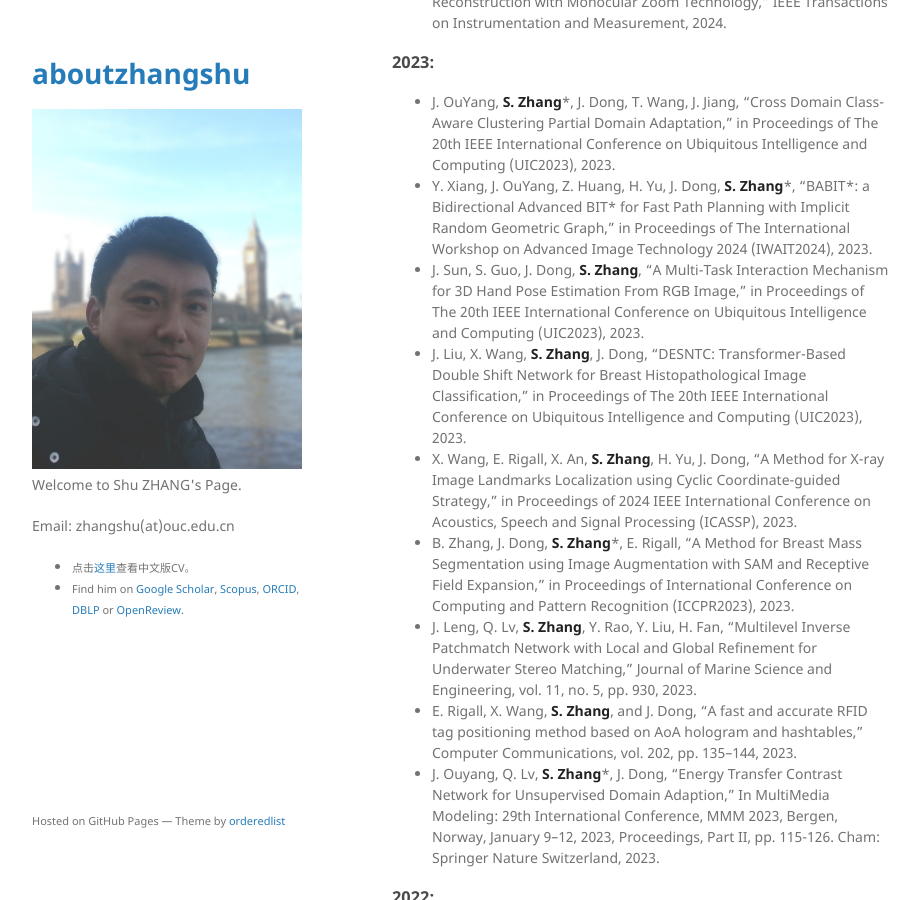
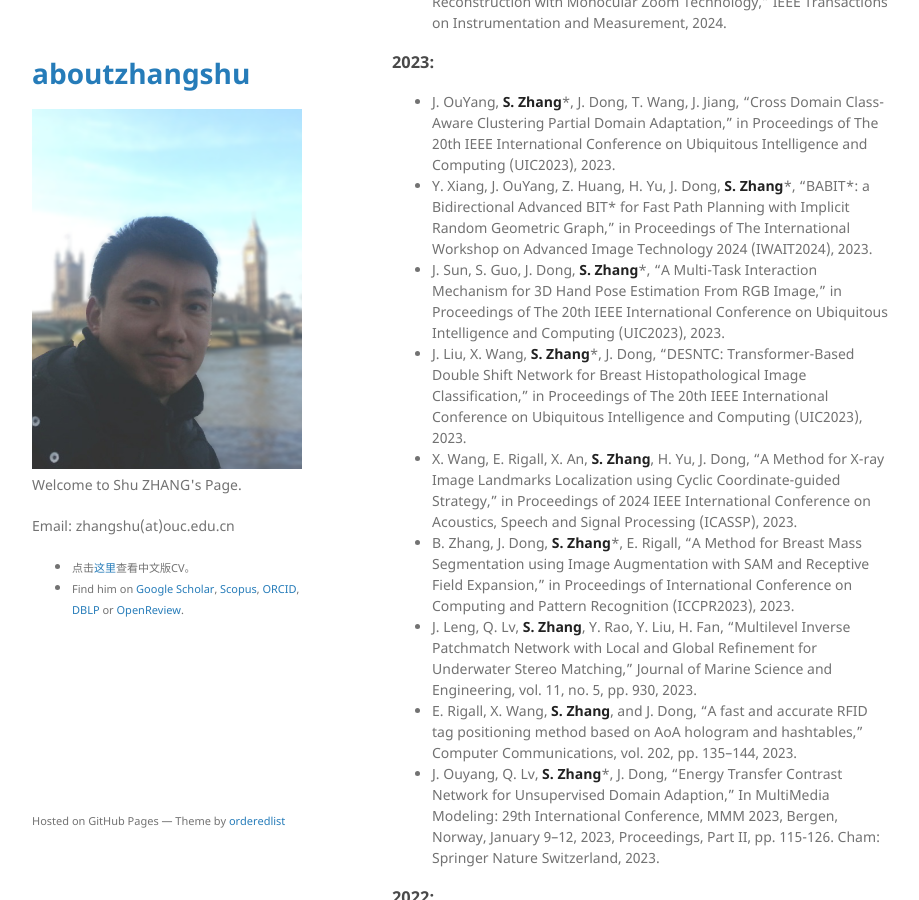
Before and after one commit to jackyspeed/aboutzhangshu, a Jekyll site: the page built from index.md, in a window 1280 px wide and 900 px high, scrolled down 1881 px. Shown: the whole window, without its empty margins (178-1097 px from the left). Built offline with Jekyll 4.4.1, drawn with Linux system fonts in a browser that asks for light colours; our own code applies the rules of GitHub Pages for plain Markdown files.

```diff
--- a/index.md
+++ b/index.md
@@ -72,8 +72,8 @@ Shu Zhang is currently an Associate Professor and Postgraduate supervisor at Oce
 
 - J. OuYang, **S. Zhang***, J. Dong, T. Wang, J. Jiang, "Cross Domain Class-Aware Clustering Partial Domain Adaptation," in Proceedings of The 20th IEEE International Conference on Ubiquitous Intelligence and Computing (UIC2023), 2023.
 - Y. Xiang, J. OuYang, Z. Huang, H. Yu, J. Dong, **S. Zhang**\*, "BABIT\*: a Bidirectional Advanced BIT* for Fast Path Planning with Implicit Random Geometric Graph," in Proceedings of The International Workshop on Advanced Image Technology 2024 (IWAIT2024), 2023.
-- J. Sun, S. Guo, J. Dong, **S. Zhang**, "A Multi-Task Interaction Mechanism for 3D Hand Pose Estimation From RGB Image," in Proceedings of The 20th IEEE International Conference on Ubiquitous Intelligence and Computing (UIC2023), 2023.
-- J. Liu, X. Wang, **S. Zhang**, J. Dong, "DESNTC: Transformer-Based Double Shift Network for Breast Histopathological Image Classification," in Proceedings of The 20th IEEE International Conference on Ubiquitous Intelligence and Computing (UIC2023), 2023.
+- J. Sun, S. Guo, J. Dong, **S. Zhang***, "A Multi-Task Interaction Mechanism for 3D Hand Pose Estimation From RGB Image," in Proceedings of The 20th IEEE International Conference on Ubiquitous Intelligence and Computing (UIC2023), 2023.
+- J. Liu, X. Wang, **S. Zhang***, J. Dong, "DESNTC: Transformer-Based Double Shift Network for Breast Histopathological Image Classification," in Proceedings of The 20th IEEE International Conference on Ubiquitous Intelligence and Computing (UIC2023), 2023.
 - X. Wang, E. Rigall, X. An, **S. Zhang**, H. Yu, J. Dong, "A Method for X-ray Image Landmarks Localization using Cyclic Coordinate-guided Strategy," in Proceedings of 2024 IEEE International Conference on Acoustics, Speech and Signal Processing (ICASSP), 2023.
 - B. Zhang, J. Dong, **S. Zhang***, E. Rigall, "A Method for Breast Mass Segmentation using Image Augmentation with SAM and Receptive Field Expansion," in Proceedings of International Conference on Computing and Pattern Recognition (ICCPR2023), 2023.
 - J. Leng, Q. Lv, **S. Zhang**, Y. Rao, Y. Liu, H. Fan, "Multilevel Inverse Patchmatch Network with Local and Global Refinement for Underwater Stereo Matching," Journal of Marine Science and Engineering, vol. 11, no. 5, pp. 930, 2023.
```
Also changed, not shown: other parts of index.md (+1 -1 lines).
